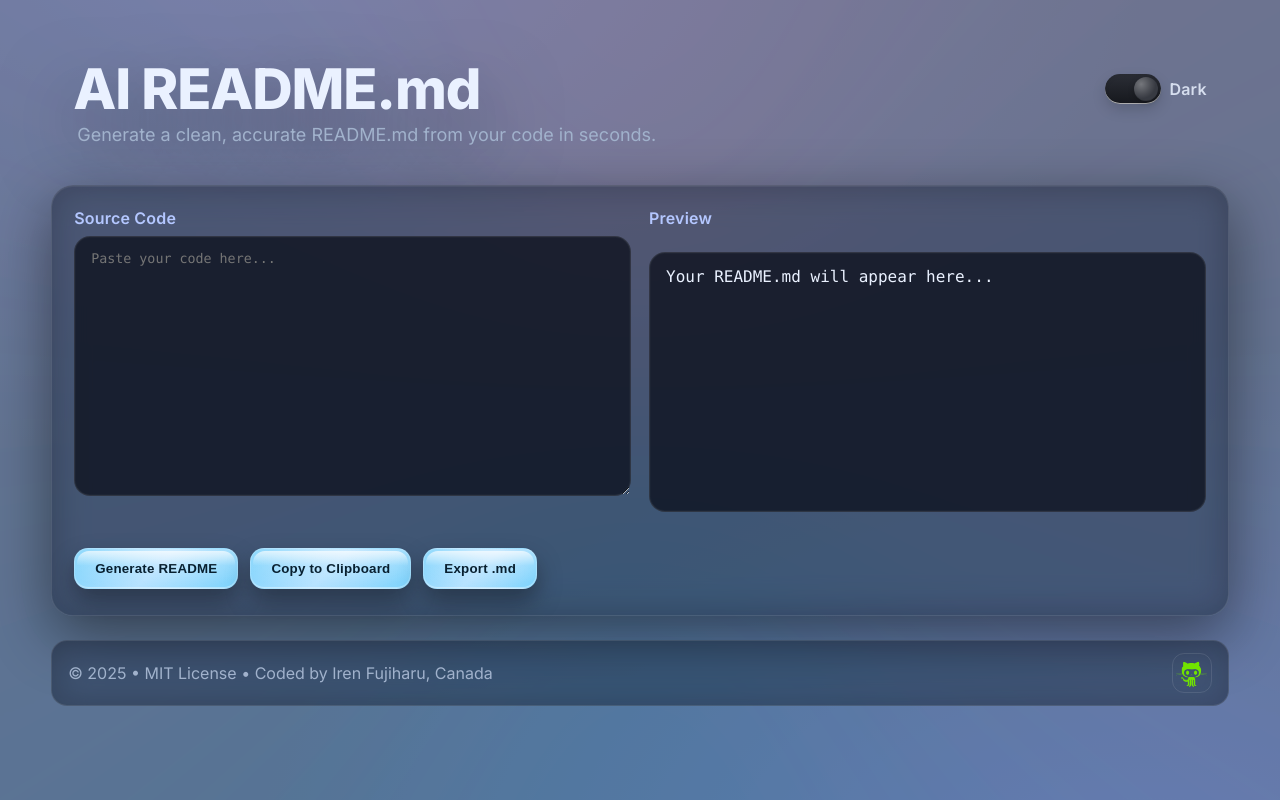
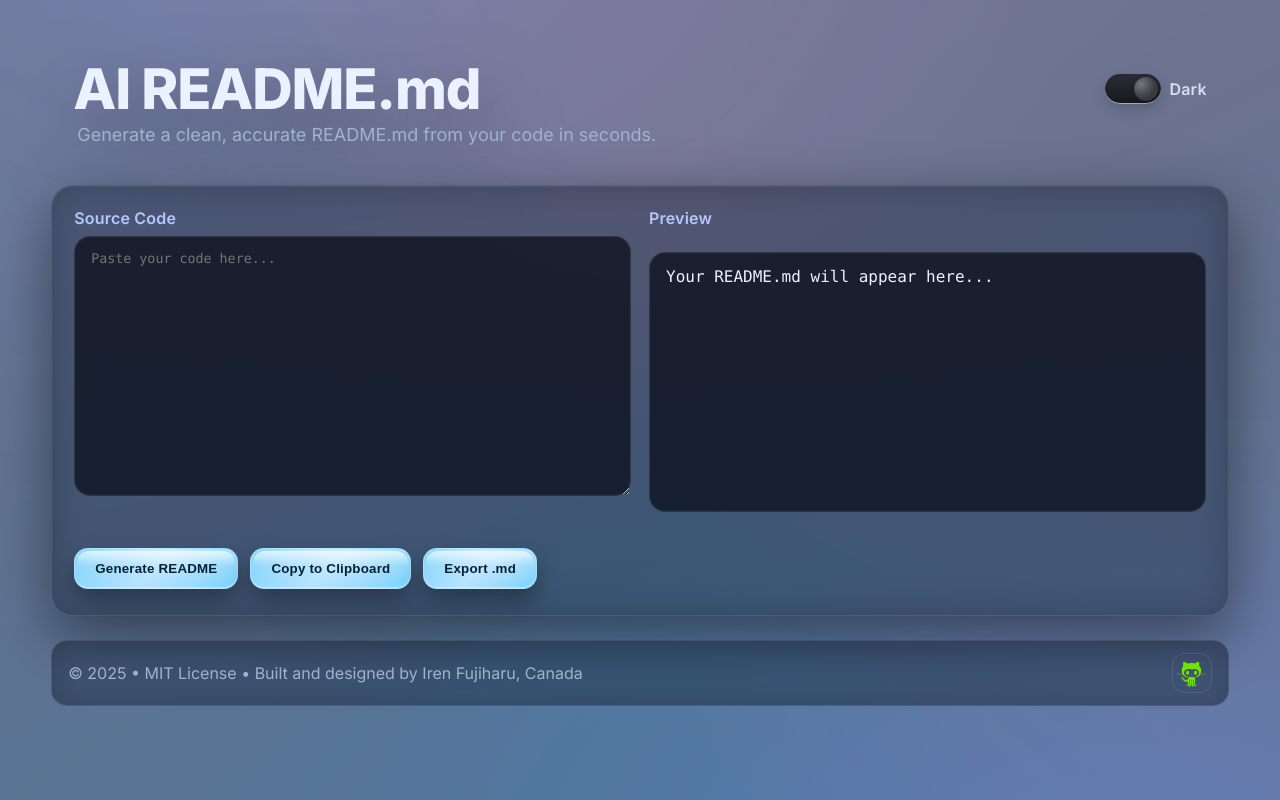
Before and after one commit to IrenFuji/ai-readme-generator, a website: page index.html in a window 1280 px wide. Drawn offline with Linux system fonts and the light colour scheme.

Commit message:
Update index.html

```diff
--- a/index.html
+++ b/index.html
@@ -66,7 +66,7 @@
 
         <!-- footer -->
         <footer class="footer">
-            <span>© <span id="year"></span> • MIT License • Coded by Iren
+            <span>© <span id="year"></span> • MIT License • Built and designed by Iren
                 Fujiharu, Canada</span>
             <a class="gh" href="https://github.com/IrenOknel" target="_blank"
                 title="View on GitHub">
```
